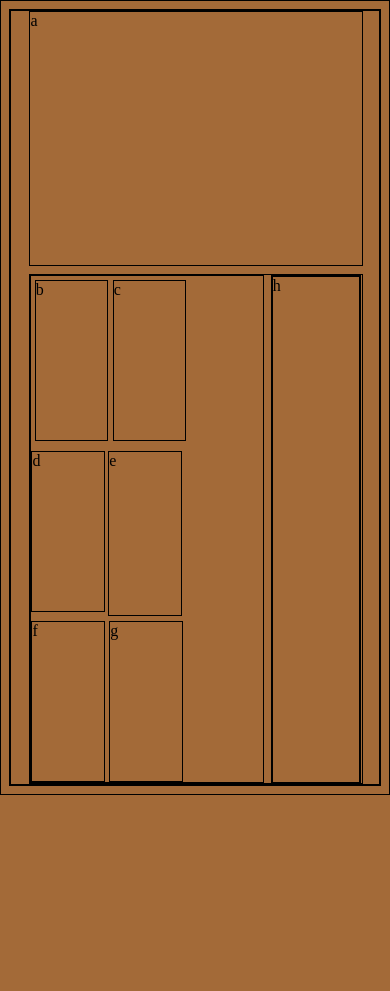
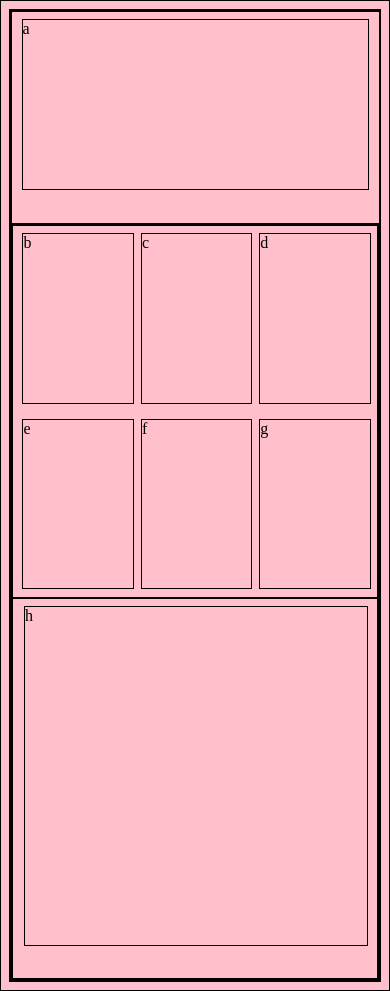
Before and after one commit to Wendy3123/REVIEW-CSS-DAY4.5, a plain HTML site: page media3/index.html in a window 390 px wide. Before the commit the page ends 844 px from the top, so only its background shows below. Drawn offline with Linux system fonts and the light colour scheme.

Commit message:
updated and finished

```diff
--- a/media3/index.html
+++ b/media3/index.html
@@ -9,7 +9,10 @@
 
 <body>
     <div class="container">
-        <div class="a">a</div>
+        <div class="abox">
+            <div class="a">a</div>
+        </div>
+
         <div class="outterbox">
             <div class="midbox">
                 <div class="b">b</div>
--- a/media3/style.css
+++ b/media3/style.css
@@ -8,11 +8,15 @@ body {
     border:solid 1px black
 }
 
+.abox{
+    height: 30vh;
+    width:100%;
+}
+
 .a{
-    height: 30vh;
+    height: 25vh;
     width:90%;
-    margin-bottom: 2%;
-    margin-left: 5%;
+    margin:2% 1% 2% 4.9%
 }
 
 .midbox{
@@ -23,11 +27,11 @@ body {
 }
 
 .b,.c,.d,.e,.f,.g{
-    width:30.77%;
+    width:27.57%;
     margin-top:2%;
 }
 .b,.e{
-    margin-left: 1.5%;
+    margin-left: 7%;
 }
 
 .b,.c,.e,.f{
@@ -39,24 +43,69 @@ body {
 }
 
 .h{
-    height: 60vh;
+    height: 58vh;
+    width:78%;
+    margin-top:5%;
+    margin-left:5%
 }
 
 .hbox{
-    width:26.67%;
+    width:27.5%;
     height:60vh
 }
 
 .outterbox{
     display: flex;
     flex-wrap: wrap;
-    width:90%;
-    margin-left:5%;
 }
 
 
-@media(min-width){
+@media(max-width:850px){
     body{
         background-color: pink;
     }
+
+    .abox{
+        width:100%;
+        height: 25vh;
+    }
+
+    .a{
+        width:94%;
+        height: 20vh;
+        margin:2% 1% 2% 2.6%
+    }
+
+    .outterbox{
+        flex-wrap: none;
+    }
+
+    .midbox{
+        /* flex-wrap: wrap; */
+        width:100%;
+        margin-right: 0;
+    }
+
+    .b,.c,.d,.e,.f,.g{
+        width:30%;
+        height:20vh;
+        margin-top:2%;
+        margin-bottom:2%;
+    }
+
+    .b,.e{
+        margin-left: 2.6%;
+    }
+
+    .h{
+        height: 40vh;
+        width: 94%;
+        margin-top:2%;
+        margin-left:3%
+    }
+
+    .hbox{
+        width:100%;
+        height:45vh
+    }
 }
```
